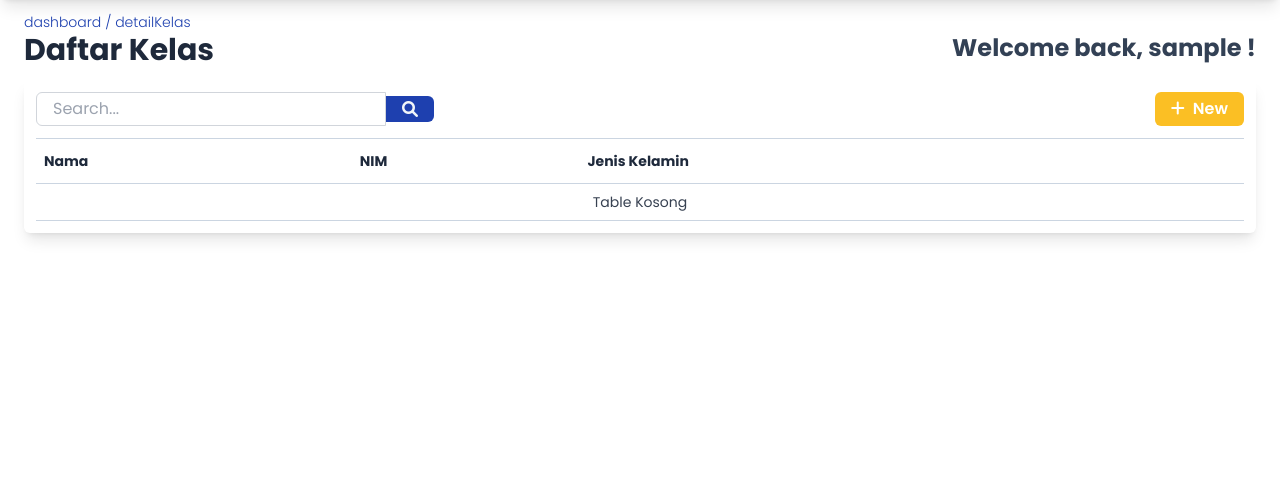
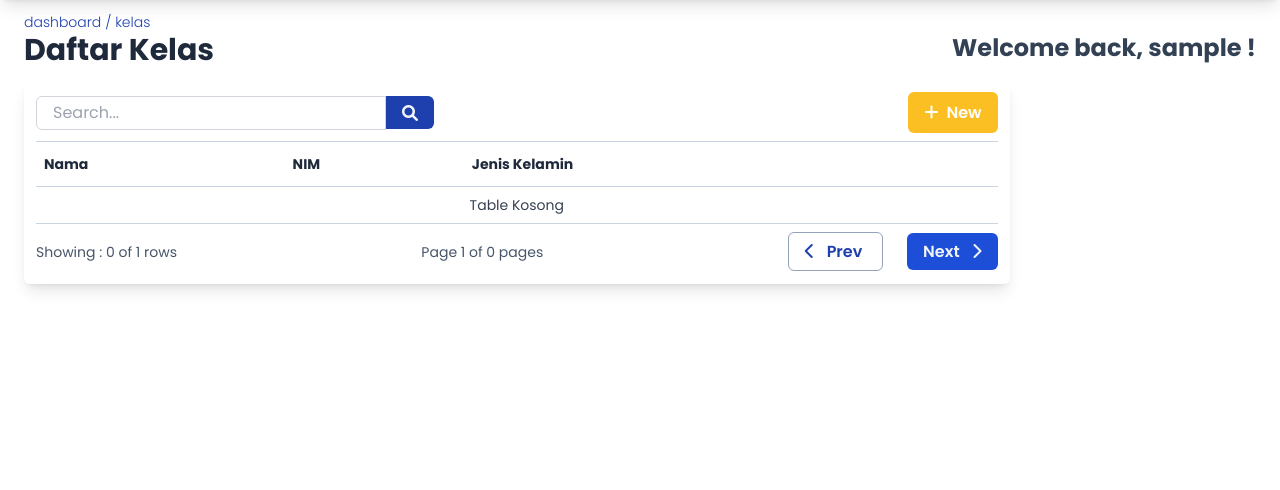
Before and after one commit to AthallahZachari/WEB-KP-TiaraVibrasindo, a PHP site: page /pages/employee/classDetail.php in a window 1280 px wide. Shown: the part 63-553 px from the top of the page. Run offline with PHP 8.4, Linux system fonts and the light colour scheme; the visitor is signed in with stand-in values (Sample User, id 1); data that the repository does not hold is empty; style sheets or scripts are compiled from the project's sources; some libraries are stand-ins or nearby versions.

Commit message:
add pagination component

```diff
--- /dev/null
+++ b/pages/component/pagination.php
@@ -0,0 +1,44 @@
+<?php function pagination($page, $total_pages, $base_url, $total_rows, $end_row)
+{
+  // Start building the HTML for pagination
+  ob_start(); // Start output buffering
+?>
+  <section class="mt-2 py-2 flex justify-between items-center">
+    <p class="text-slate-600 text-sm">Showing : <?= $end_row ?> of <?= $total_rows; ?> rows</p>
+    <p class="text-slate-600 text-sm">Page <?= $page; ?> of <?= $total_pages; ?> pages</p>
+    <div>
+      <!-- Previous Button -->
+      <a href="<?= $base_url ?>?page=<?= max(1, $page - 1); ?>" class="hover:bg-slate-200 text-blue-800 font-semibold border border-slate-400 px-4 py-[7px] mr-3 rounded-md transition-all duration-300">
+        <i class="fa-solid fa-chevron-left mr-3"></i>Prev
+      </a>
+
+      <!-- First Page Link & Ellipsis -->
+      <?php if ($page > 3) : ?>
+        <a href="<?= $base_url ?>?page=1" class="px-3 py-[7px] font-semibold rounded-md border border-slate-400 hover:bg-gray-200 transition-all duration-300">1</a>
+        <?php if ($page > 4) : ?>
+          <span class="px-3 py-2 font-semibold">...</span>
+        <?php endif; ?>
+      <?php endif; ?>
+
+      <!-- Dynamic Page Links -->
+      <?php for ($i = max(1, $page - 2); $i <= min($total_pages, $page + 2); $i++) : ?>
+        <a href="<?= $base_url ?>?page=<?= $i; ?>" class="px-3 py-[7px] font-semibold rounded-md border border-slate-400 hover:bg-opacity-90 <?= $i == $page ? 'bg-amber-500 text-slate-100' : '' ?>"><?= $i; ?></a>
+      <?php endfor; ?>
+
+      <!-- Last Page Link & Ellipsis -->
+      <?php if ($page < $total_pages - 2) : ?>
+        <?php if ($page < $total_pages - 3) : ?>
+          <span class="px-3 py-2 font-semibold">...</span>
+        <?php endif; ?>
+        <a href="<?= $base_url ?>?page=<?= $total_pages; ?>" class="px-3 py-[7px] font-semibold rounded-md border border-slate-400 hover:bg-gray-200 transition-all duration-300"><?= $total_pages; ?></a>
+      <?php endif; ?>
+
+      <!-- Next Button -->
+      <a href="<?= $base_url ?>?page=<?= min($total_pages, $page + 1); ?>" class="bg-blue-700 hover:bg-blue-800 text-slate-100 font-semibold px-4 py-[7px] ml-3 rounded-md">
+        Next<i class="fa-solid fa-chevron-right ml-3"></i>
+      </a>
+    </div>
+  </section>
+<?php
+  return ob_get_clean(); // Return the buffered content
+}
--- a/pages/employee/class.php
+++ b/pages/employee/class.php
@@ -2,6 +2,7 @@
 session_start();
 include '../../includes/connection/connection.php';
 include '../../includes/header.php';
+include '../component/pagination.php';
 
 if (!isset($_SESSION['role']) && !isset($_SESSION['current_user'])) {
   header("Location: ../../index.php");
--- a/pages/employee/classDetail.php
+++ b/pages/employee/classDetail.php
@@ -1,6 +1,7 @@
 <?php
 session_start();
 include '../../includes/connection/connection.php';
+include '../component/pagination.php';
 
 if (!isset($_SESSION['role']) && !isset($_SESSION['current_user'])) {
   header("Location: ../../index.php");
@@ -10,15 +11,33 @@ if (!isset($_SESSION['role']) && !isset($_SESSION['current_user'])) {
 // [ PARAMS ] get params for class ID
 $id_class = isset($_GET['id']) ? $_GET['id'] : null;
 
+
 // [ GET ] Data detail class
 $queryDetail = $conn->prepare("SELECT class.*, materi.nama_materi FROM class JOIN materi ON class.materi = materi.id_materi WHERE id_class = ?");
 $queryDetail->execute([$id_class]);
 $rowDetail = $queryDetail->fetchAll(PDO::FETCH_ASSOC);
 
+
 // [ GET ] list murid
 $queryStudent = $conn->prepare("SELECT * FROM admin WHERE `role` = ?");
 $queryStudent->execute(['student']);
 $rowStudent = $queryStudent->fetchAll(PDO::FETCH_ASSOC);
+
+
+// [ PAGINATION ]
+$limit = 10;
+$page = isset($_GET['page']) ? (int)$_GET['page'] : 1;
+$start = ($page > 1) ? ($page * $limit) - $limit : 0;
+
+$sqlCount = $conn->prepare("SELECT COUNT(*) as total_rows FROM admin WHERE `role` = ?");
+$sqlCount->execute(['student']);
+$total_rows = $sqlCount->fetchColumn();
+
+$total_pages = ceil($total_rows / $limit);
+
+$start_row = $start + 1;
+$end_row = min($start + $limit, $total_rows);
+
 
 ?>
 
@@ -27,7 +46,7 @@ $rowStudent = $queryStudent->fetchAll(PDO::FETCH_ASSOC);
   <div class=" px-6 h-[100vh]">
     <section class=" w-full">
       <section class=" mt-3 text-sm text-blue-800 font-light">
-        <p>dashboard / detailKelas</p>
+        <p>dashboard / kelas</p>
       </section>
       <section class=" mb-3 text-3xl text-slate-700 font-bold flex justify-between">
         <h1 class="  text-slate-800 font-bold">Daftar Kelas</h1>
@@ -35,8 +54,8 @@ $rowStudent = $queryStudent->fetchAll(PDO::FETCH_ASSOC);
       </section>
 
       <!-- [ TABLE ] -->
-      <div class=" w-full px-3 py-3 rounded-md shadow-lg">
-        <?php include './tables/tblClassDetail.php';?>
+      <div class=" w-[80%] px-3 py-3 rounded-md shadow-lg">
+        <?php include './tables/tblClassDetail.php'; ?>
       </div>
 
     </section>
--- a/pages/employee/tables/tblClassDetail.php
+++ b/pages/employee/tables/tblClassDetail.php
@@ -1,11 +1,13 @@
-<div class=" w-auto mb-3 flex justify-between">
+<div class=" w-auto mb-2 flex justify-between">
   <form action="" method="GET" class=" flex items-center">
     <input type="text" name="searchbox" placeholder="Search..." class=" rounded-tl-md rounded-bl-md px-4 py-1 border border-gray-300 focus:outline-none focus:ring-1 focus:ring-amber-400">
-    <button type="submitSearch" class=" px-4 py-[4.7px] bg-blue-800 text-slate-100 rounded-tr-md rounded-br-md">
+    <button type="submitSearch" class=" px-4 py-[8.7px] bg-blue-800 text-slate-100 rounded-tr-md rounded-br-md">
       <i class="fa-solid fa-magnifying-glass"></i>
     </button>
   </form>
-  <button id="btnAddClass" class=" px-4 py-[4.7px] text-white font-semibold rounded-md bg-amber-400 hover:bg-amber-500"><i class="fa-solid fa-plus mr-2"></i>New</button>
+  <div>
+    <button id="btnAddClass" class=" px-4 py-[8.7px] text-white font-semibold rounded-md bg-amber-400 hover:bg-amber-500"><i class="fa-solid fa-plus mr-2"></i>New</button>
+  </div>
 </div>
 <table class="text-sm overflow-x-auto table-auto w-full">
   <thead>
@@ -44,6 +46,11 @@
   </tbody>
 </table>
 <div class=" border-b-[1.5px] border-b-slate-300"></div>
+
+<!-- PAGINATION -->
+<?php
+echo pagination($page, $total_pages, 'classDetail.php', $start_row, $end_row);
+?>
 
 
 <script>
```
Also changed, not shown: pages/employee/tables/tblClass.php (+3 -29 lines).
